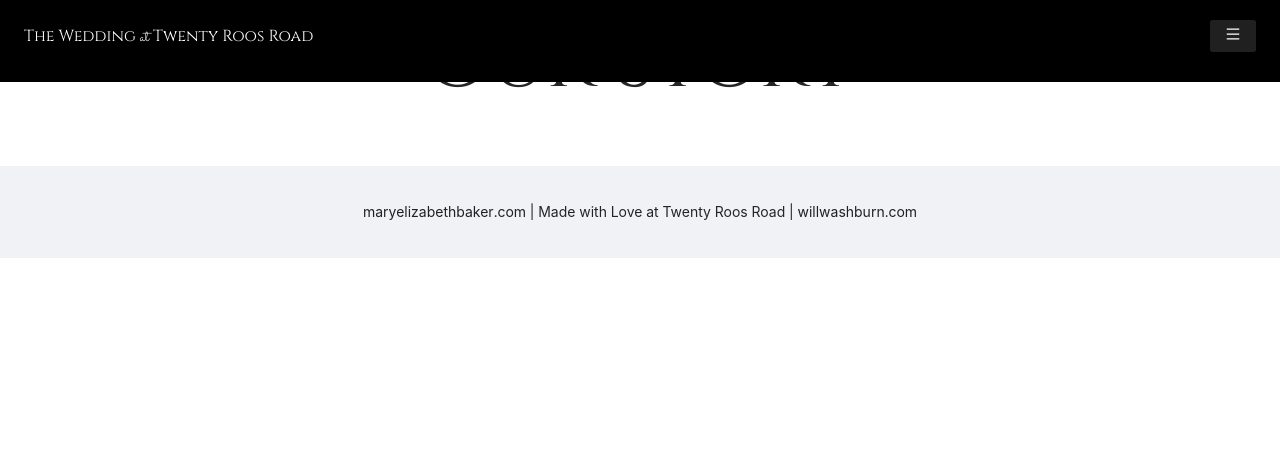
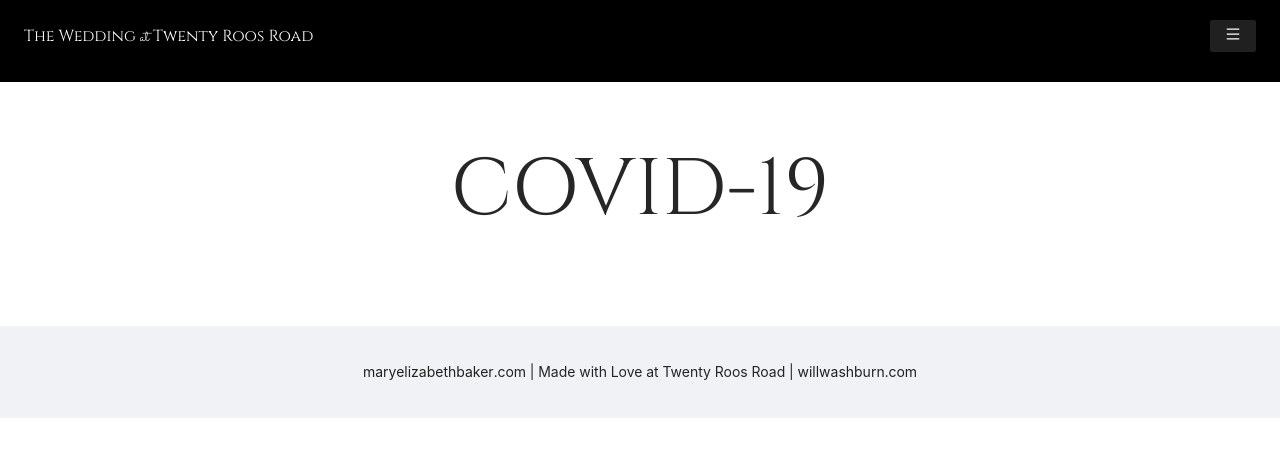
Before and after one commit to marybees/wedding, a React (Create React App) app: page /covid-19 in a window 1280 px wide. Shown: the top 456 px of the page. Built offline with nearby package versions, Linux system fonts and the light colour scheme.

Commit message:
Add padding to page titles.

```diff
--- a/src/Accommodation.js
+++ b/src/Accommodation.js
@@ -55,7 +55,7 @@ function Accommodation() {
         },
         {
             href: 'https://www.beachrealtycapecod.com/',
-            title:'House Rentals on Springhill and East Sandwich Beaches',
+            title:'Beach Realty: House Rentals on Springhill and East Sandwich Beaches',
             avatar: 'https://usm-feed-ccaimls.s3.amazonaws.com/35391b6b5948723e27e10d5a21d244d8-1-.jpg?1549986015',
             description: "Great option for families looking to stay longer. House rentals with Beach Realty are from Saturday to Saturday. Some rentals are within walking distance to our home.",
             content: 'Very few rentals available. Call (508) 233-2102 to learn more about your options. Shuttle transportation will not be provided, so an Uber/Lyft/Taxi to the wedding will be required.',
--- a/src/Activities.js
+++ b/src/Activities.js
@@ -2,7 +2,7 @@ import React from 'react'
 
 function Activities() {
     return (
-        <div>
+        <div style={{padding: '8rem 2rem 2rem 2rem'}}>
             <h1 className='pageTitle'>Things <span>to</span> Do <span>on</span> Cape Cod</h1>
         </div>
     )
--- a/src/App.js
+++ b/src/App.js
@@ -14,6 +14,8 @@ import Song from './Song';
 import Story from './Story';
 import Header from './Header';
 import Footer from './Footer';
+import Activities from './Activities';
+import Covid from './Covid';
 
 function App() {
   return (
@@ -43,10 +45,10 @@ function App() {
             <Story/>
           </Route>
           <Route path='/activities'>
-            <Story/>
+            <Activities/>
           </Route>
           <Route path='/covid-19'>
-            <Story/>
+            <Covid/>
           </Route>
         </Switch>
         <Footer/>
--- a/src/Covid.js
+++ b/src/Covid.js
@@ -2,7 +2,7 @@ import React from 'react'
 
 function Covid() {
     return (
-        <div>
+        <div style={{padding: '8rem 2rem 2rem 2rem'}}>
             <h1 className='pageTitle'>COVID-19</h1>
         </div>
     )
--- a/src/Directions.js
+++ b/src/Directions.js
@@ -2,7 +2,7 @@ import React from 'react'
 
 function Directions() {
     return (
-        <div>
+        <div style={{padding: '8rem 2rem 2rem 2rem'}}>
             <h1 className='pageTitle'>Getting There</h1>
         </div>
     )
--- a/src/Memory.js
+++ b/src/Memory.js
@@ -2,7 +2,7 @@ import React from 'react'
 
 function Memory() {
     return (
-        <div>
+        <div style={{padding: '8rem 2rem 2rem 2rem'}}>
             <h1 className='pageTitle'>Share <span>a</span> Memory</h1>
         </div>
     )
--- a/src/Registry.js
+++ b/src/Registry.js
@@ -2,7 +2,7 @@ import React from 'react'
 
 function Registry() {
     return (
-        <div>
+        <div style={{padding: '8rem 2rem 2rem 2rem'}}>
             <h1 className='pageTitle'>Registry</h1>
         </div>
     )
--- a/src/Song.js
+++ b/src/Song.js
@@ -2,7 +2,7 @@ import React from 'react'
 
 function Song() {
     return (
-        <div>
+        <div style={{padding: '8rem 2rem 2rem 2rem'}}>
             <h1 className='pageTitle'>Request <span>a</span> Song</h1>
         </div>
     )
--- a/src/Story.js
+++ b/src/Story.js
@@ -2,7 +2,7 @@ import React from 'react'
 
 function Story() {
     return (
-        <div>
+        <div style={{padding: '8rem 2rem 2rem 2rem'}}>
             <h1 className='pageTitle'>Our Story</h1>
         </div>
     )
```
